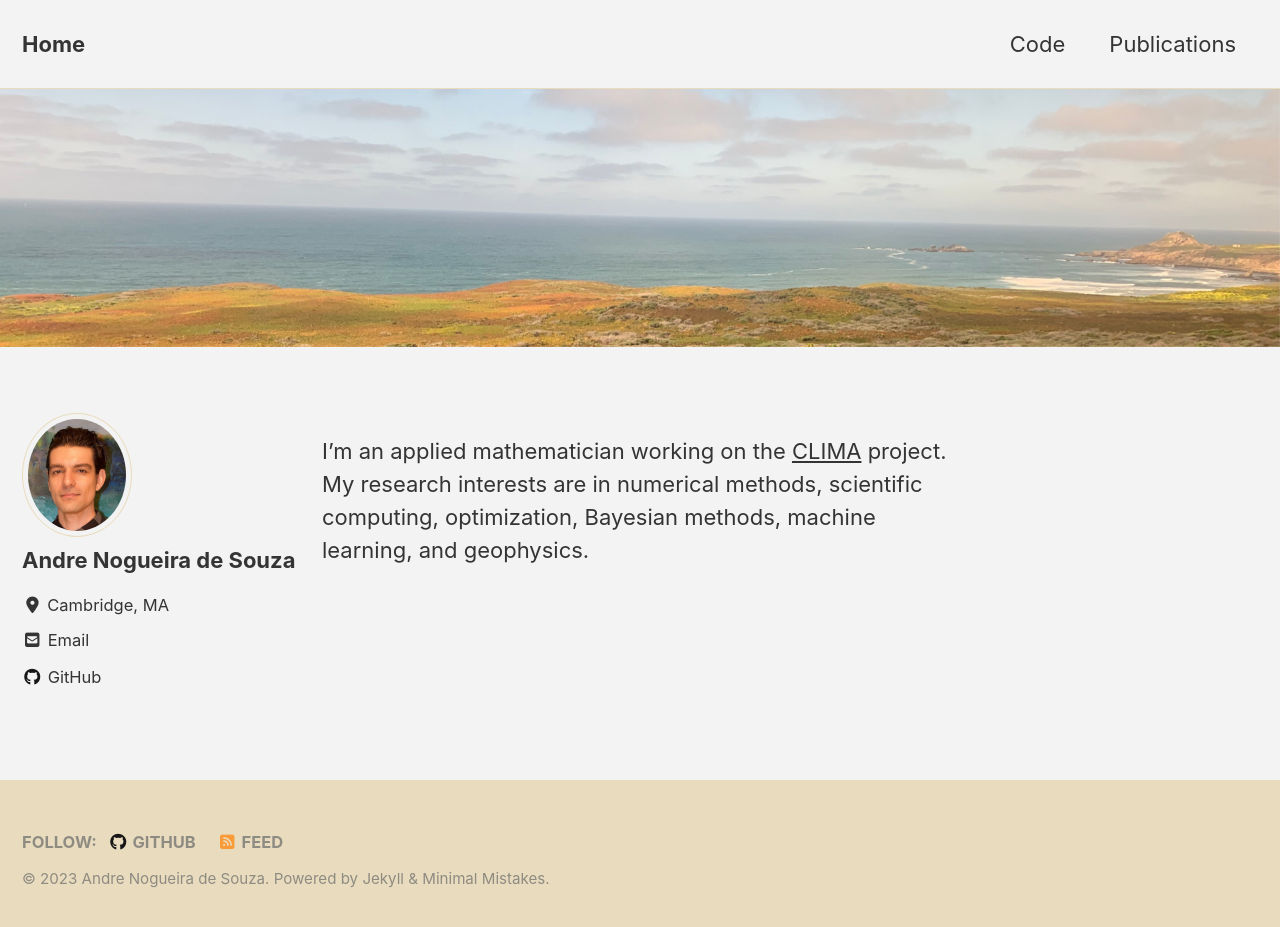
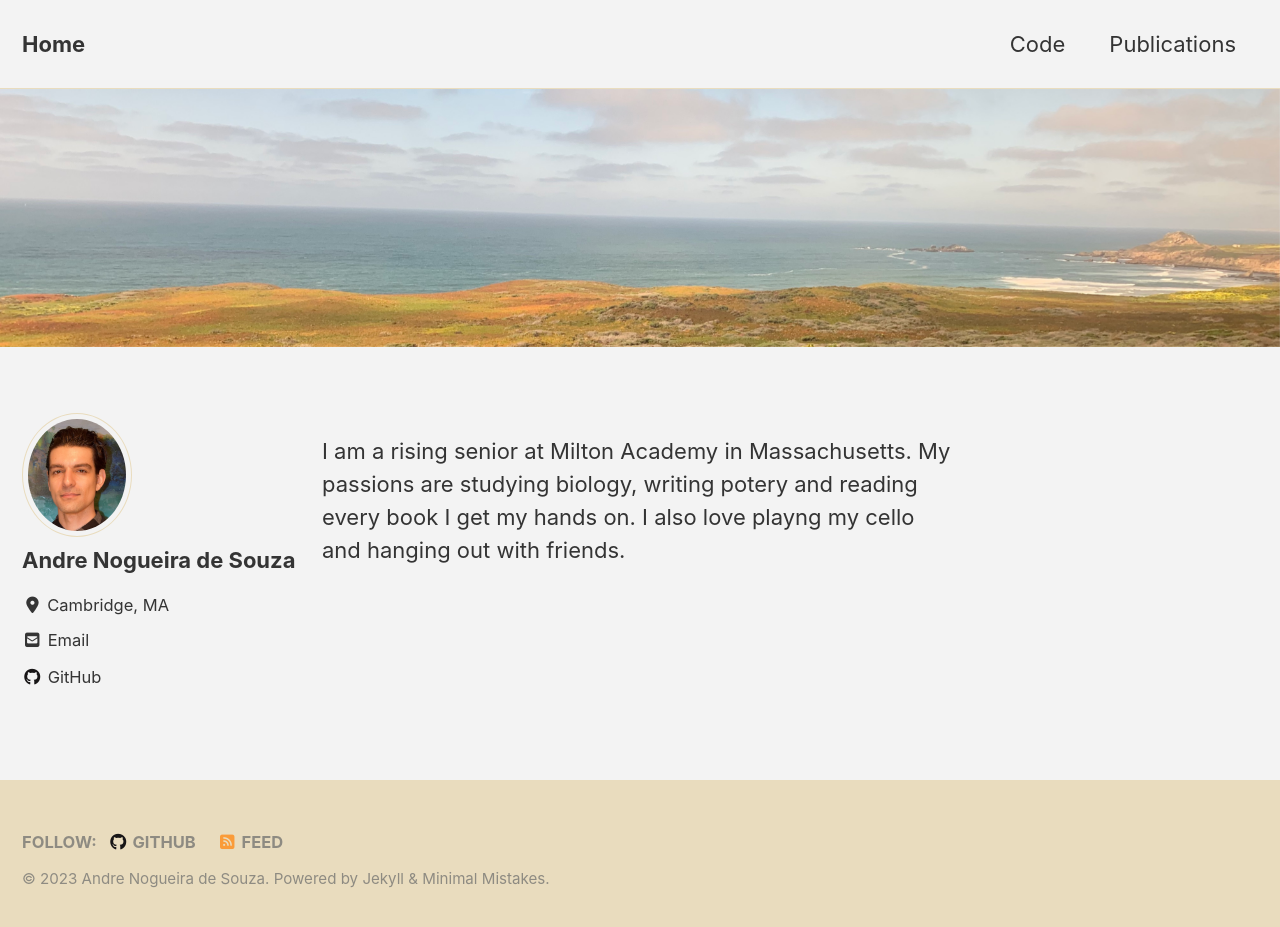
Before and after one commit to rafferrari/rafferrari.github.io, a Jekyll site: the page built from index.md, in a window 1280 px wide and 935 px high. Shown: the top 927 px of the window. Built offline with Jekyll 4.4.1, drawn with Linux system fonts in a browser that asks for light colours; cached includes are drawn as plain includes; nearby versions of some CDN libraries.

Commit message:
Update index.md

```diff
--- a/index.md
+++ b/index.md
@@ -5,6 +5,6 @@ header:
   image: /img/coastline.jpg
 ---
 
-I'm an applied mathematician working on the [CLIMA] project. My research interests are in numerical methods, scientific computing, optimization, Bayesian methods, machine learning, and geophysics.
+I am a rising senior at Milton Academy in Massachusetts. My passions are studying biology, writing potery and reading every book I get my hands on. I also love playng my cello and hanging out with friends.
 
 [CLIMA]: https://clima.caltech.edu
```
